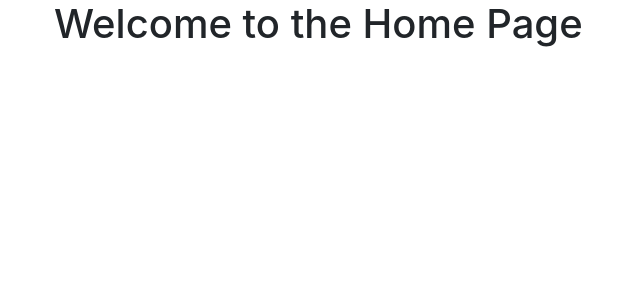
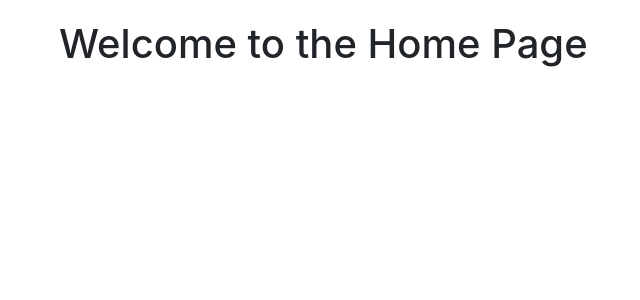
Before and after one commit to JonathanMcCormickJr/chores-assignment-system-DEV, a Flask app: page / in a window 1280 px wide. Shown: the part 56-356 px from the top of the page, without its empty margins (31-671 px from the left). Run offline with Flask 2, Linux system fonts and the light colour scheme; some libraries are stand-ins or nearby versions.

Commit message:
Adding 20px padding to bottom of containers

```diff
--- /dev/null
+++ b/static/css/custom.css
@@ -0,0 +1,3 @@
+.container {
+    padding: 20px;
+}
--- a/templates/base.html
+++ b/templates/base.html
@@ -9,8 +9,7 @@
     <link rel="stylesheet" href="https://maxcdn.bootstrapcdn.com/bootstrap/4.0.0/css/bootstrap.min.css"
           integrity="sha384-Gn5384xqQ1aoWXA+058RXPxPg6fy4IWvTNh0E263XmFcJlSAwiGgFAW/dAiS6JXm" crossorigin="anonymous">
     <!-- Custom CSS -->
-    <link rel="stylesheet" href="{{ url_for('static', filename='css/custom.css') }}"
-          integrity="sha384-5W5A5A5J5A5A5J5A5A5J5A5A5J5A5A5J5A5A5J5A5A5J5A5A5J5A5A5J5A5A5J5A5" crossorigin="anonymous">
+    <link rel="stylesheet" href="{{ url_for('static', filename='css/custom.css') }}">
 
     <title>{% block title %}{% endblock %}</title>
   </head>
```
